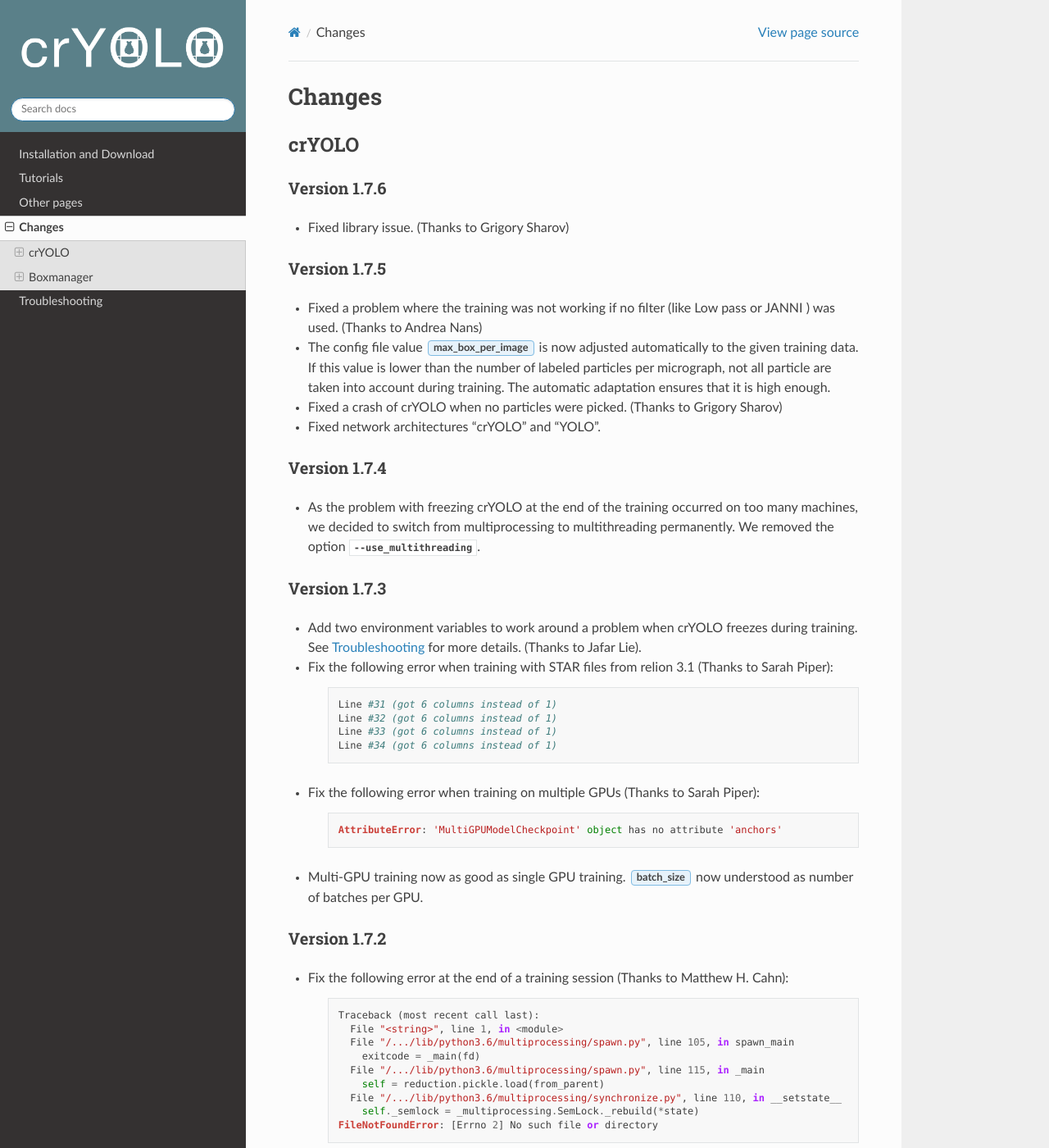
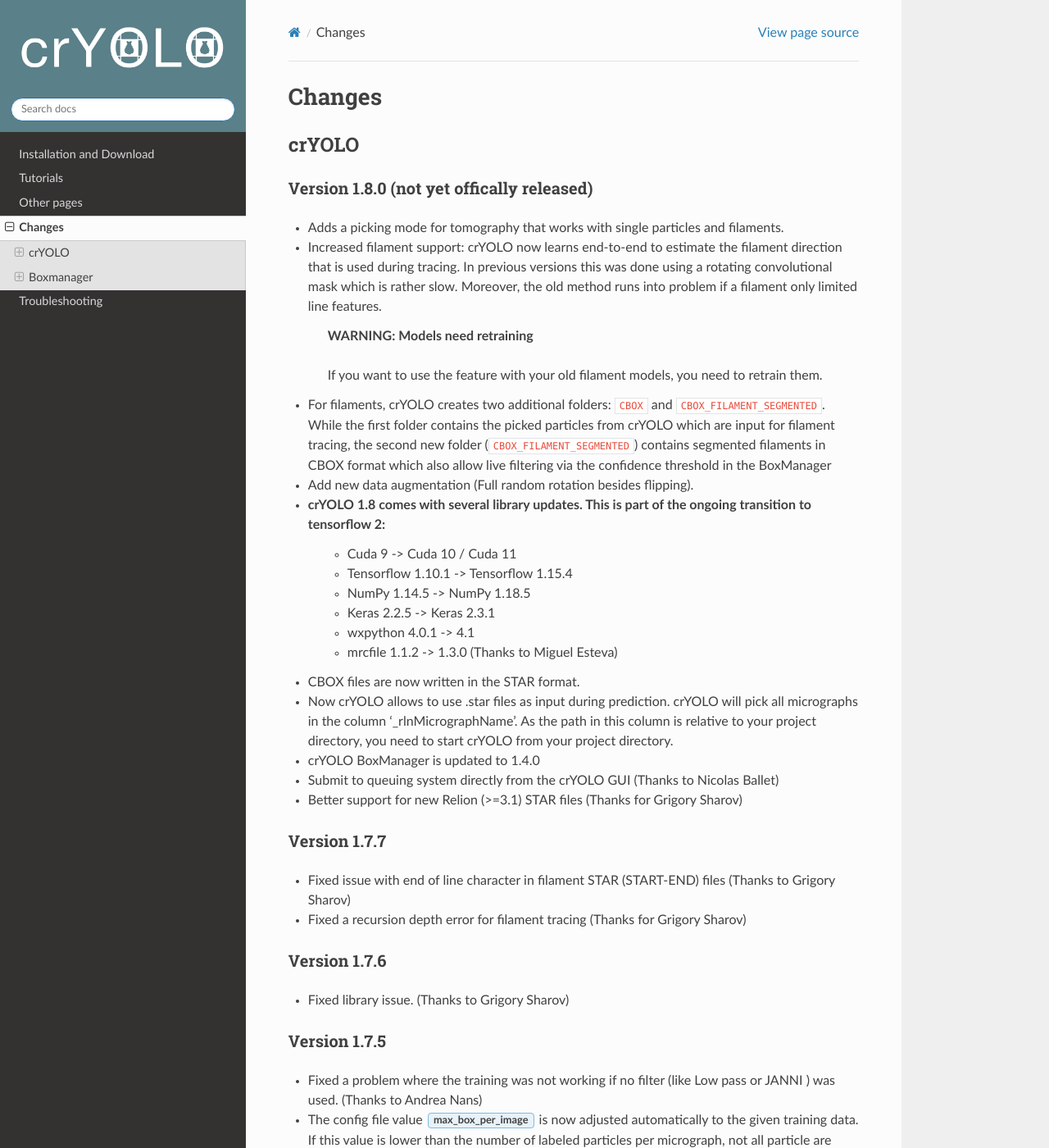
Before and after one commit to MPI-Dortmund/cryolo, a Sphinx documentation site: the page built from source/changes.rst, in a window 1280 px wide and 1400 px high. Shown: the whole window at 82% size. Built offline with Sphinx 7.4.7 and the Read the Docs theme 2.0.0, drawn with Linux system fonts in a browser that asks for light colours.

Commit message:
maybe fix for failing documentation

```diff
--- a/source/changes.rst
+++ b/source/changes.rst
@@ -3,6 +3,34 @@ Changes
 
 crYOLO
 ^^^^^^
+
+Version 1.8.0 (not yet offically released)
+******************************************
+* Adds a picking mode for tomography that works with single particles and filaments.
+* Increased filament support: crYOLO now learns end-to-end to estimate the filament direction that is used during tracing. In previous versions this was done using a rotating convolutional mask which is rather slow. Moreover, the old method runs into problem if a filament only limited line features.
+
+    **WARNING: Models need retraining**
+
+    If you want to use the feature with your old filament models, you need to retrain them.
+* For filaments, crYOLO creates two additional folders: :file:`CBOX` and :file:`CBOX_FILAMENT_SEGMENTED`. While the first folder  contains the picked particles from crYOLO which are input for filament tracing, the second new folder (:file:`CBOX_FILAMENT_SEGMENTED`) contains segmented filaments in CBOX format which also allow live filtering via the confidence threshold in the BoxManager
+* Add new data augmentation (Full random rotation besides flipping).
+* crYOLO 1.8 comes with several library updates. This is part of the ongoing transition to tensorflow 2:
+    * Cuda 9 -> Cuda 10 / Cuda 11
+    * Tensorflow 1.10.1 -> Tensorflow 1.15.4
+    * NumPy 1.14.5 -> NumPy 1.18.5
+    * Keras 2.2.5 -> Keras 2.3.1
+    * wxpython 4.0.1 -> 4.1
+    * mrcfile 1.1.2 -> 1.3.0 (Thanks to Miguel Esteva)
+* CBOX files are now written in the STAR format.
+* Now crYOLO allows to use .star files as input during prediction. crYOLO will pick all micrographs in the column '_rlnMicrographName'. As the path in this column is relative to your project directory, you need to start crYOLO from your project directory.
+* crYOLO BoxManager is updated to 1.4.0
+* Submit to queuing system directly from the crYOLO GUI (Thanks to Nicolas Ballet)
+* Better support for new Relion (>=3.1) STAR files (Thanks for Grigory Sharov)
+
+Version 1.7.7
+*************
+* Fixed issue with end of line character in filament STAR (START-END) files (Thanks to Grigory Sharov)
+* Fixed a recursion depth error for filament tracing (Thanks for Grigory Sharov)
 
 Version 1.7.6
 *************
--- a/source/requirements.txt
+++ b/source/requirements.txt
@@ -1 +1,2 @@
 sphinx-prompt == 1.3.0
+docutils<0.18
```
